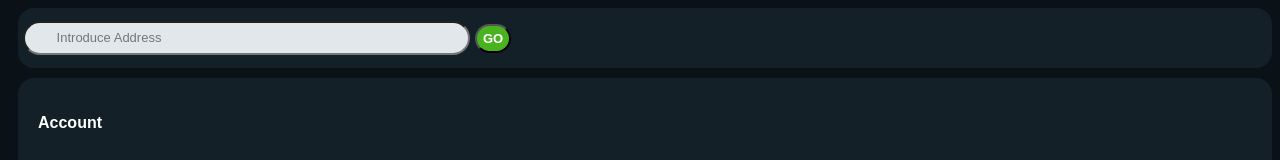
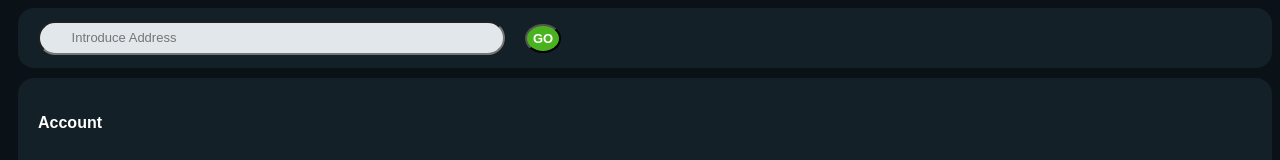
Before and after one commit to saamauro92/bscscan, a React (Create React App) app: page / in a window 1280 px wide. Shown: the top 160 px of the page. Built offline with nearby package versions, Linux system fonts and the light colour scheme; no server answers.

Commit message:
fix: stylings

```diff
--- a/src/index.css
+++ b/src/index.css
@@ -27,7 +27,7 @@ form {
   font-size: 13px !important;
   line-height: 1.5 !important;
   color: #495057;
-  border-radius: 20px;
+  border-radius: 50px !important;
   font-weight: 400 !important;
   background-color: #23323c !important;
   background-color: #e2e7ec !important;
@@ -37,8 +37,8 @@ form {
     border 0.25s cubic-bezier(0.27, 0.01, 0.38, 1.06);
   text-overflow: ellipsis;
   height: 16px !important;
-  width: 380px;
-  margin: 5px;
+  width: 400px;
+  margin: 20px;
 }
 
 .button {
@@ -53,7 +53,7 @@ form {
   align-items: center;
   font-size: 13px;
   width: 36px;
-  border-radius: 50px;
+  border-radius: 50%;
   transition: 0.3s;
 }
 /* TABLE */
```
